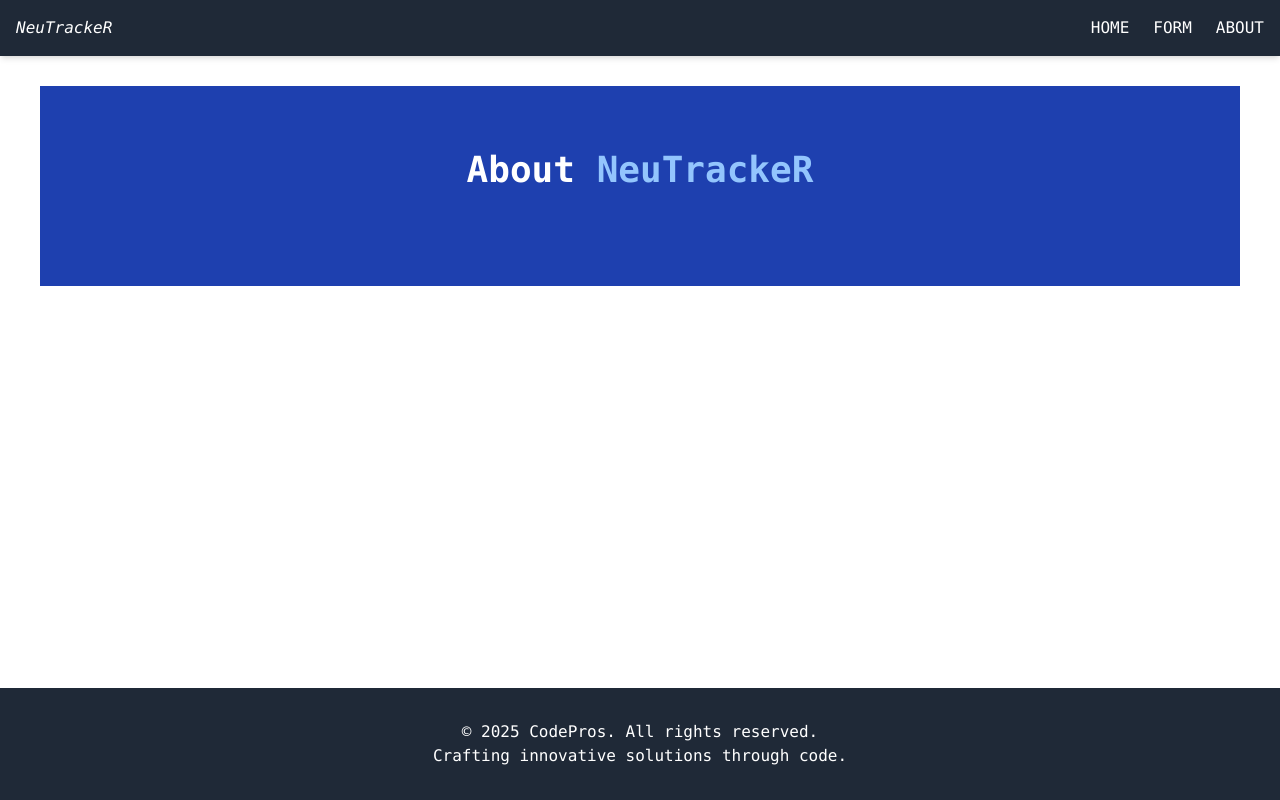
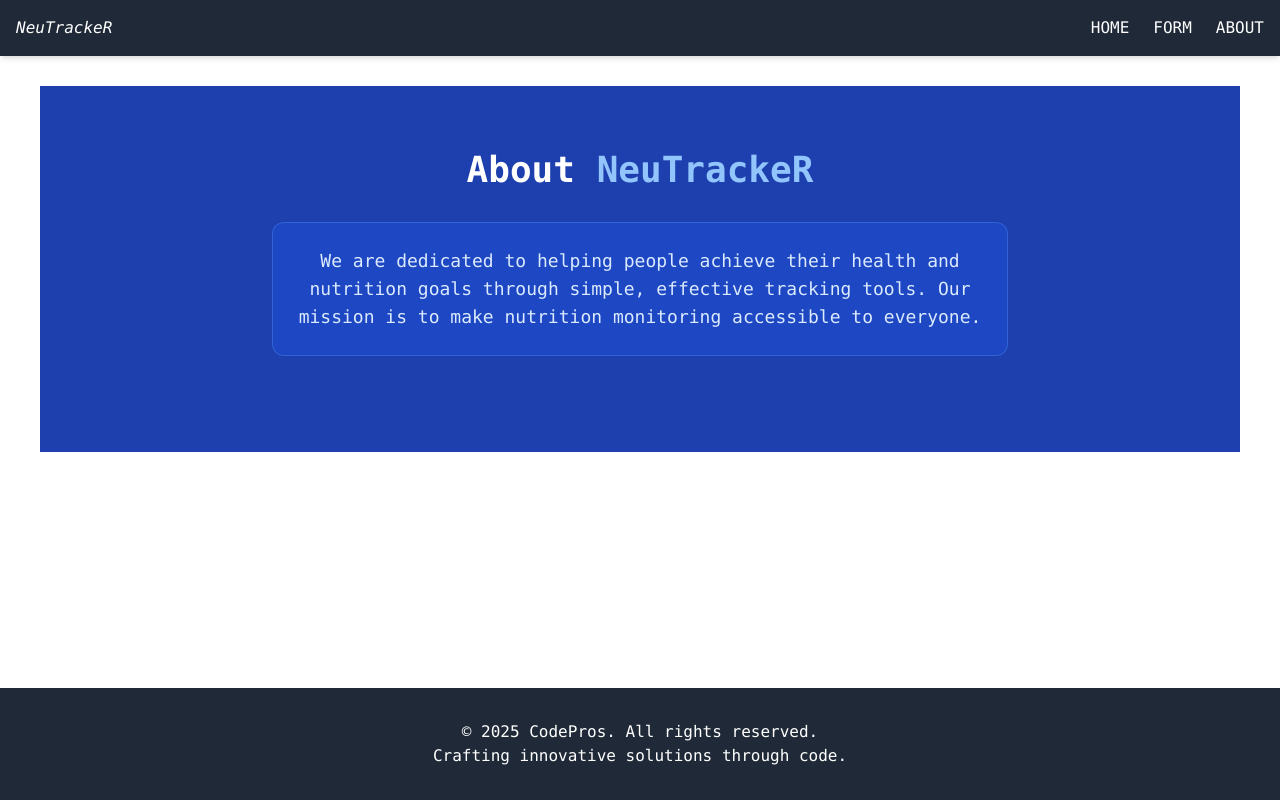
Before and after one commit to daganeabdul/Nutrition-meter-application, a React (Create React App) app: page /about in a window 1280 px wide. Built offline with nearby package versions, Linux system fonts and the light colour scheme; data requests are answered from the project's data file.

Commit message:
Adds the body in the About component

```diff
--- a/src/Pages/About.js
+++ b/src/Pages/About.js
@@ -7,6 +7,13 @@ export default function About() {
                About <span className="text-blue-300">NeuTrackeR</span>
            </h1>
 
+            <div className="bg-blue-700/50 backdrop-blur-sm p-6 rounded-xl border border-blue-400/30 mb-8">
+               <p className="text-lg text-blue-100">
+                   We are dedicated to helping people achieve their health and nutrition goals through
+                   simple, effective tracking tools. Our mission is to make nutrition monitoring
+                   accessible to everyone.
+               </p>
+           </div>
 
         </div>
     );
```
